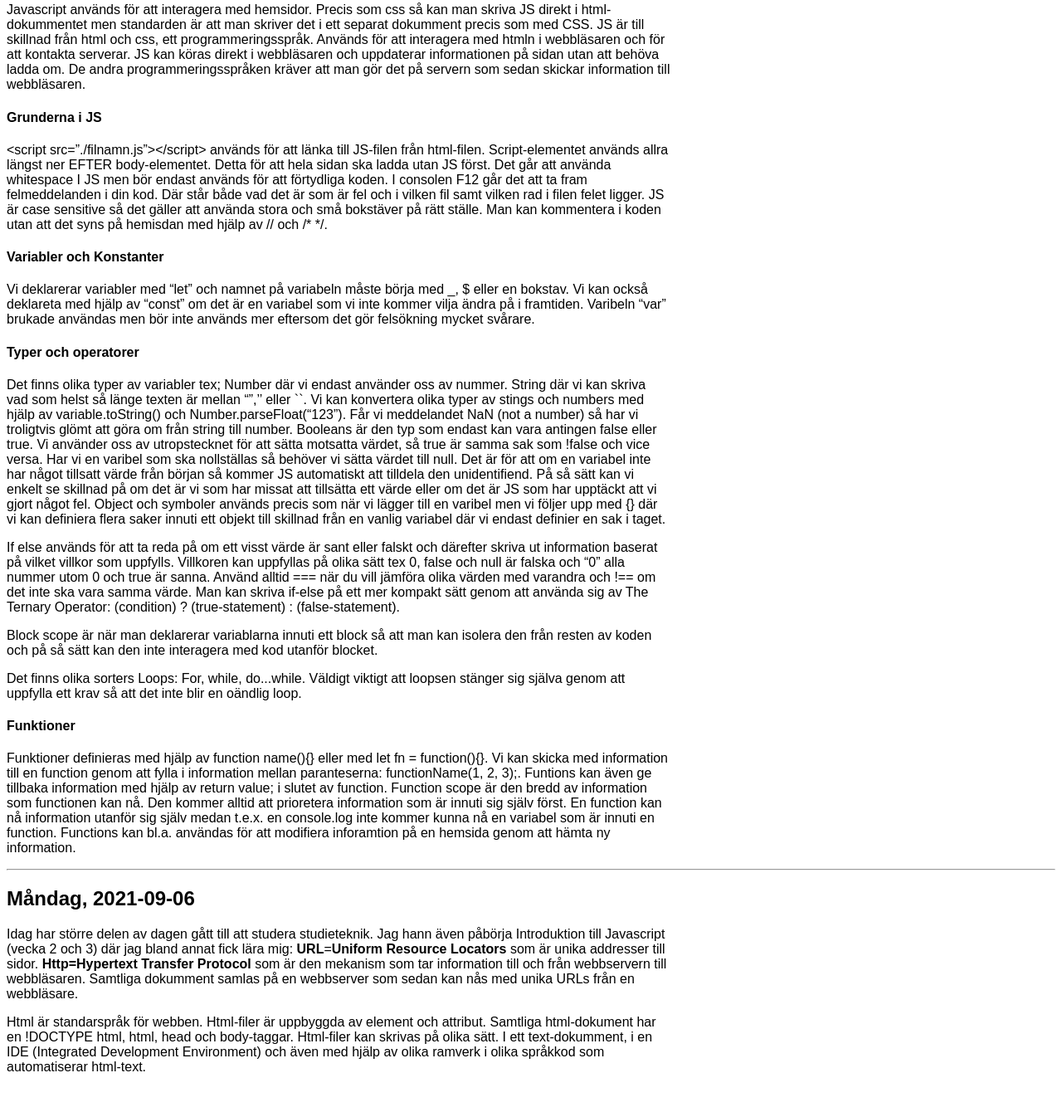
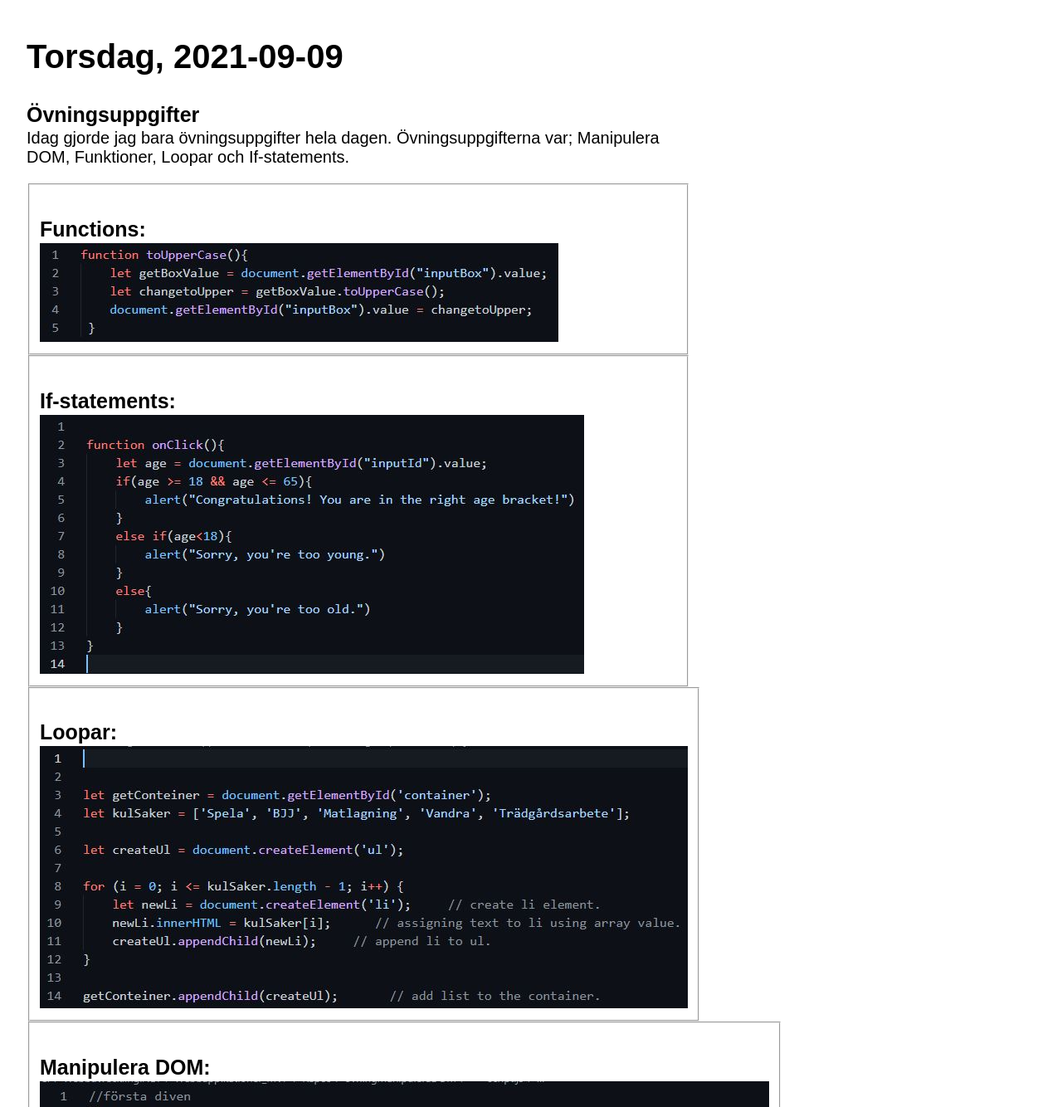
Before and after one commit to niklas-frangi/studiedagbok, a plain HTML site: page index.html in a window 1280 px wide. Shown: the part 1046-2380 px from the top of the page at 83% size. Before the commit the page ends 2357 px from the top, so only its background shows below. Drawn offline with Linux system fonts and the light colour scheme.

Commit message:
Uppdaterat information om torsdag och fredag

```diff
--- a/index.html
+++ b/index.html
@@ -8,7 +8,41 @@
     <title>Studiedagbok</title>
 </head>
 <body>
+    <div class="inlägg, grey">
+        <h2>Fredag, 2021-09-10</h2>
+
+        <h4>Local Storage</h4>
+        <p>Local Storage och Sesstion Storage är information som vi kan spara på webbläsaren. informationen som sparas kommer inte att försvinna när man laddar om sidan. Skillnaden på Storage and Session är att information som sparas som Storage (localStorage.setItem("name", "Niklas");) kommer att finnas kvar i webbläsaren trots att man stänger ner flik, webbläsare och t.o.m. datorn. Medan information som spara som Session (sessionStorage.setItem("name", "Niklas");) bara sparas så länge som användaren har uppe filken, annars försvinner informationen. informationen som spras i Storage sparas alltid i par, där den första parametern är key eller "kategorin" och den andra är värdet som ska sättas till kategorin. Känslig information bör aldrig sparas i Storage då den är lättåtkomlig. Känslig information är bättre att spara på en server där den inte kan nås lika lätt. Med Storage kan man göra flera olika saker, t.ex. clear, getItem, key, removeItem, setItem osv.</p>
+        <img src="localStorage.JPG" alt="localStorageImg">
+
+    </div>
+
+    <br>
     <div class="inlägg">
+        <h2>Torsdag, 2021-09-09</h2>
+
+        <h4>Övningsuppgifter</h4>
+        <p>Idag gjorde jag bara övningsuppgifter hela dagen. Övningsuppgifterna var; Manipulera DOM, Funktioner, Loopar och If-statements.</p>
+        <fieldset>
+           <h4>Functions:</h4>
+           <img src="functions.JPG" alt="functionsImg">
+         </fieldset>
+         <fieldset>
+            <h4>If-statements:</h4>
+            <img src="if.JPG" alt="ifImg">
+        </fieldset>
+        <fieldset>
+            <h4>Loopar:</h4>
+            <img src="loopar.JPG" alt="looparImg">
+        </fieldset>
+        <fieldset>
+            <h4>Manipulera DOM:</h4>
+            <img src="manipuleraDOM.JPG" alt="DOMImg">
+        </fieldset>
+    </div>
+
+    <br>
+    <div class="inlägg, grey">
         <h2>Onsdag, 2021-09-08</h2>
 
         <h4>Object Properties och Methods </h4>
@@ -28,7 +62,7 @@
         <p>Alla functions kan nå alla variabler utanför functionen men inte tvärt om. Om vi använder oss av lokala variabler innuti en function och vi har samma namn på variabeln som på andra ställen så kommer function att börja leta efter variablen först lokalt i function och sedan gå “ett steg ut” i taget tills den hittar namnet på variabeln. Vi kan använda oss av “use strict”; längst upp i vår JS-sida för att garantera att vi behöver deklarera varje ny variabel som läggs till. </p>
     </div>
 
-    <hr>
+    <br>
 
     <div class="inlägg">
         <h2>Tisdag, 2021-09-07</h2>
@@ -53,13 +87,14 @@
         <p>Funktioner definieras med hjälp av function name(){} eller med let fn = function(){}. Vi kan skicka med information till en function genom att fylla i information mellan paranteserna: functionName(1, 2, 3);. Funtions kan även ge tillbaka information med hjälp av return value; i slutet av function. Function scope är den bredd av information som functionen kan nå. Den kommer alltid att prioretera information som är innuti sig själv först. En function kan nå information utanför sig själv medan t.e.x. en console.log inte kommer kunna nå en variabel som är innuti en function. Functions kan bl.a. användas för att modifiera inforamtion på en hemsida genom att hämta ny information.</p>
     </div>
 
-    <hr>
+    <br>
 
-    <div class="inlägg">
+    <div class="inlägg, grey">
         <h2>Måndag, 2021-09-06</h2>
 
         <p>Idag har större delen av dagen gått till att studera studieteknik. Jag hann även påbörja Introduktion till Javascript (vecka 2 och 3) där jag bland annat fick lära mig: <strong>URL</strong>=<strong>Uniform Resource Locators</strong> som är unika addresser till sidor. <strong>Http=Hypertext Transfer Protocol</strong> som är den mekanism som tar information till och från webbservern till webbläsaren. Samtliga dokumment samlas på en webbserver som sedan kan nås med unika URLs från en webbläsare. </p>
         <p>Html är standarspråk för webben. Html-filer är uppbyggda av element och attribut. Samtliga html-dokument har en !DOCTYPE html, html, head och body-taggar. Html-filer kan skrivas på olika sätt. I ett text-dokumment, i en IDE (Integrated Development Environment) och även med hjälp av olika ramverk i olika språkkod som automatiserar html-text.</p>
     </div>
+<script src="script.js"></script>
 </body>
 </html>
--- a/styles.css
+++ b/styles.css
@@ -1,4 +1,34 @@
+body{
+    margin:0;
+    padding:0;
+}
+
+
 .inlägg{
     width: 50rem;
     font-family: Arial, Helvetica, sans-serif;
 }
+
+h4 {
+    margin-bottom: 2px;
+    font-size: 25px;
+}
+
+h2{
+    font-size: 40px;
+}
+
+p {
+    margin-top: 2px;
+    font-size: 20px;
+}
+
+.grey {
+    background-color: lightgrey;
+}
+
+
+div{
+    display: block;
+    padding: 1rem 2rem 1rem 2rem;
+}
```
Also changed, not shown: functions.JPG (added), if.JPG (added), localStorage.jpg (added), loopar.JPG (added), manipuleraDOM.JPG (added), script.js (added).
